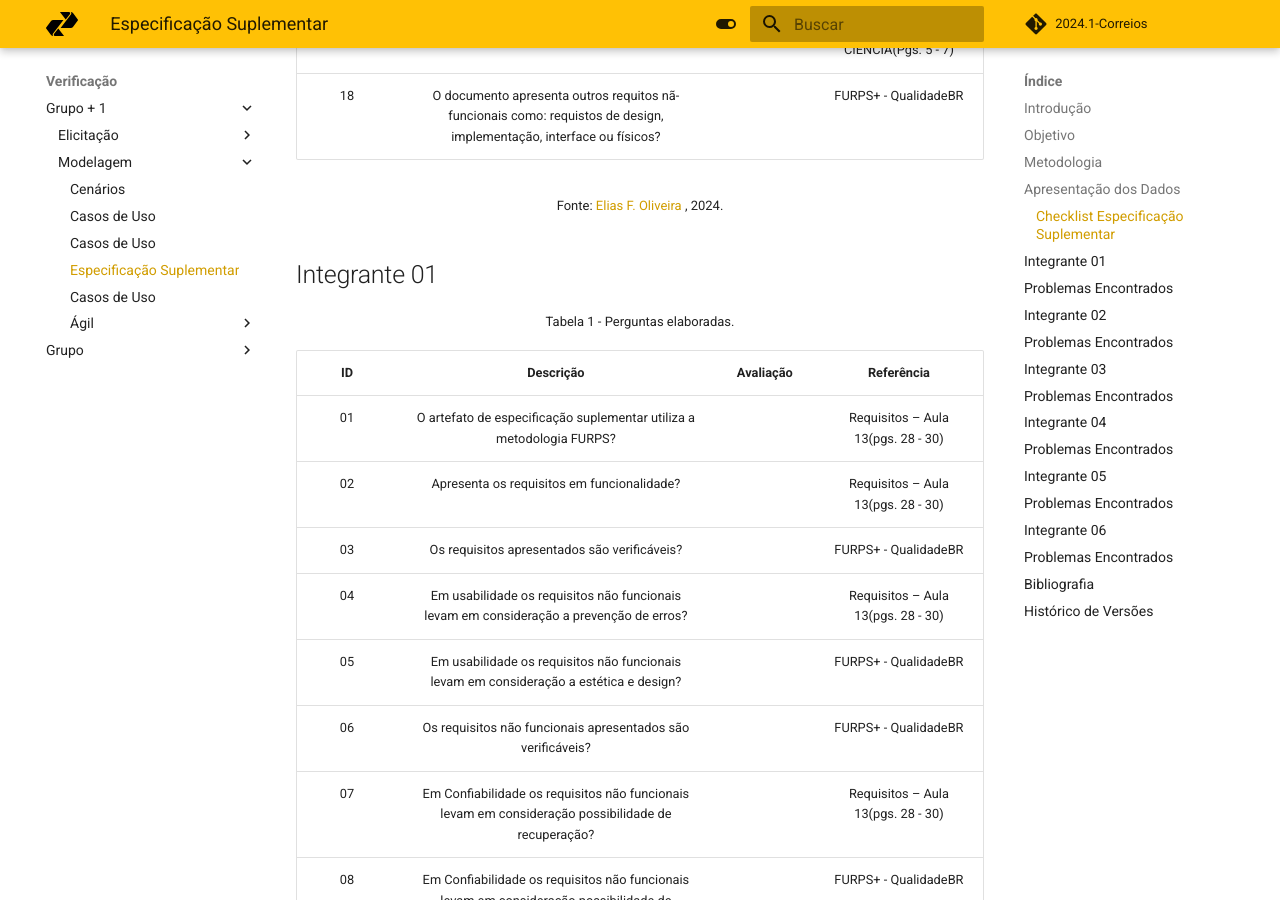
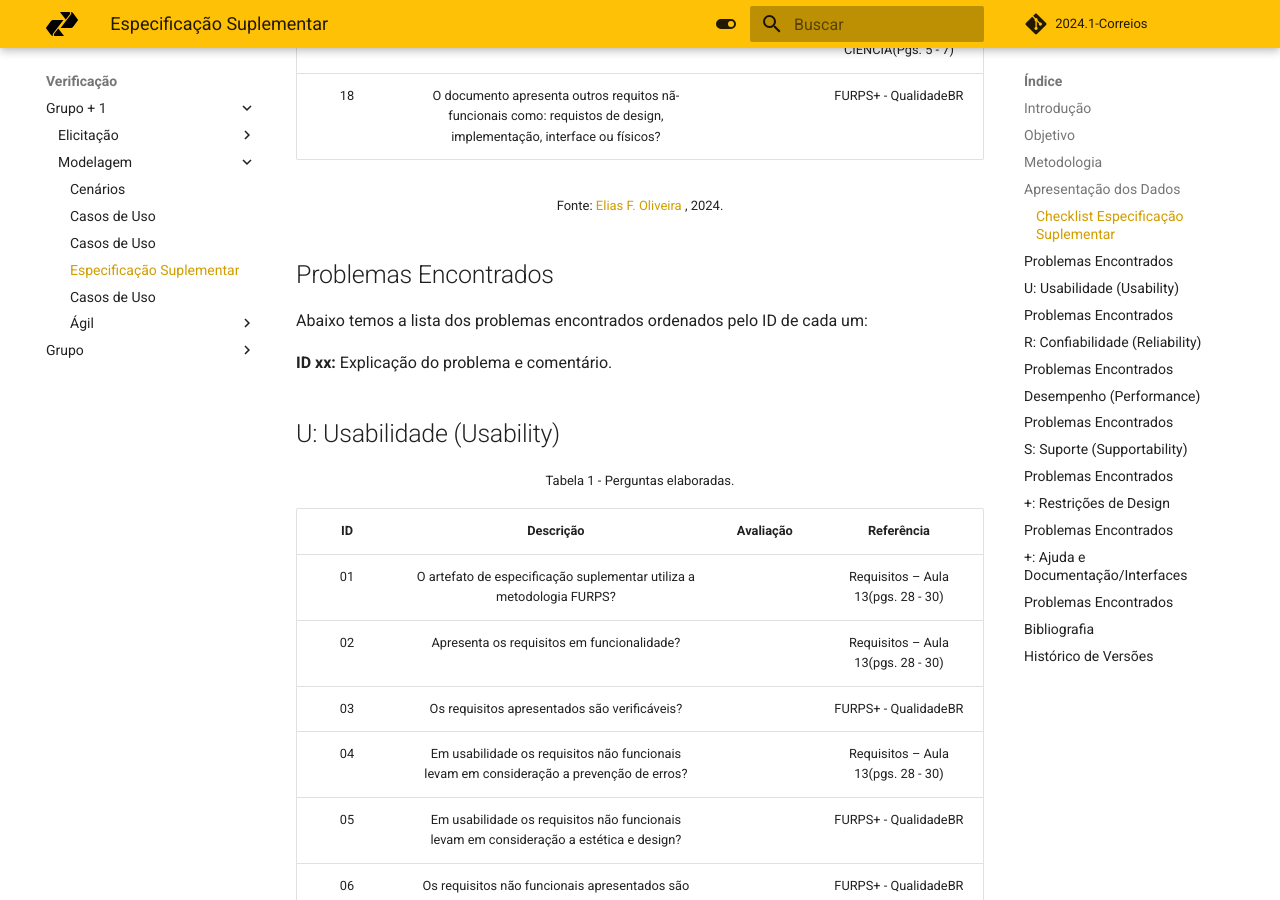
Before and after one commit to Requisitos-de-Software/2024.1-Serasa, an MkDocs documentation site: the page built from docs/verificacao/grupo+1/modelagem/especificacao_suplementar.md, in a window 1280 px wide and 900 px high, scrolled down 2267 px. Built offline with MkDocs 1.6.1 and Material for MkDocs 9.7.7, drawn with Linux system fonts in a browser that asks for light colours; comment, search, counter and statistics services are not loaded; some of the changed text lies outside the part shown.

Commit message:
fix names of the topics

```diff
--- a/docs/verificacao/grupo+1/modelagem/especificacao_suplementar.md
+++ b/docs/verificacao/grupo+1/modelagem/especificacao_suplementar.md
@@ -45,8 +45,14 @@ Dados obtidos na verificação.
 
 <font size="2"><p style="text-align: center">Fonte: [Elias F. Oliveira](https://github.com/EliasOliver21) , 2024.</p></font>
 
+## Problemas Encontrados
 
-## Integrante 01
+Abaixo temos a lista dos problemas encontrados ordenados pelo ID de cada um:
+
+**ID xx:** Explicação do problema e comentário.
+
+
+## U: Usabilidade (Usability)
 
 <font size="2"><p style="text-align: center">Tabela 1 - Perguntas elaboradas.</p></font>
 
@@ -82,7 +88,7 @@ Abaixo temos a lista dos problemas encontrados ordenados pelo ID de cada um:
 
 **ID xx:** Explicação do problema e comentário.
 
-## Integrante 02
+## R: Confiabilidade (Reliability)
 
 <font size="2"><p style="text-align: center">Tabela 1 - Perguntas elaboradas.</p></font>
 
@@ -118,7 +124,7 @@ Abaixo temos a lista dos problemas encontrados ordenados pelo ID de cada um:
 
 **ID xx:** Explicação do problema e comentário.
 
-## Integrante 03
+## Desempenho (Performance)
 
 <font size="2"><p style="text-align: center">Tabela 1 - Perguntas elaboradas.</p></font>
 
@@ -154,7 +160,7 @@ Abaixo temos a lista dos problemas encontrados ordenados pelo ID de cada um:
 
 **ID xx:** Explicação do problema e comentário.
 
-## Integrante 04
+## S: Suporte (Supportability)
 
 <font size="2"><p style="text-align: center">Tabela 1 - Perguntas elaboradas.</p></font>
 
@@ -190,7 +196,7 @@ Abaixo temos a lista dos problemas encontrados ordenados pelo ID de cada um:
 
 **ID xx:** Explicação do problema e comentário.
 
-## Integrante 05
+## +: Restrições de Design
 
 <font size="2"><p style="text-align: center">Tabela 1 - Perguntas elaboradas.</p></font>
 
@@ -226,7 +232,7 @@ Abaixo temos a lista dos problemas encontrados ordenados pelo ID de cada um:
 
 **ID xx:** Explicação do problema e comentário.
 
-## Integrante 06
+## +: Ajuda e Documentação/Interfaces
 
 <font size="2"><p style="text-align: center">Tabela 1 - Perguntas elaboradas.</p></font>
 
```
